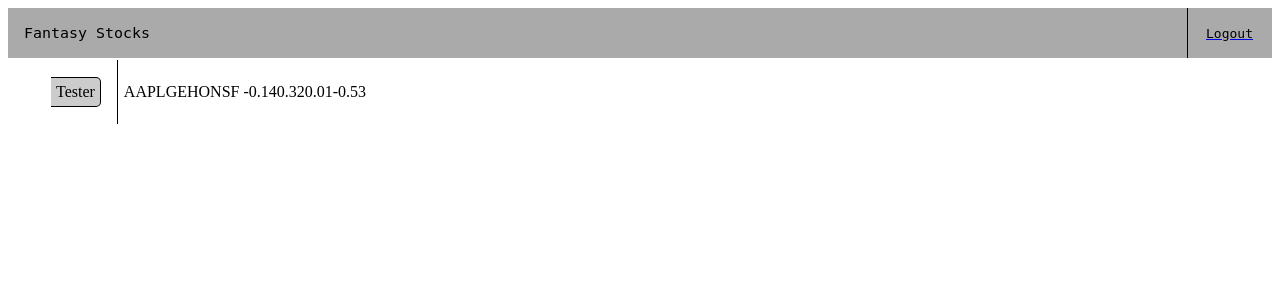
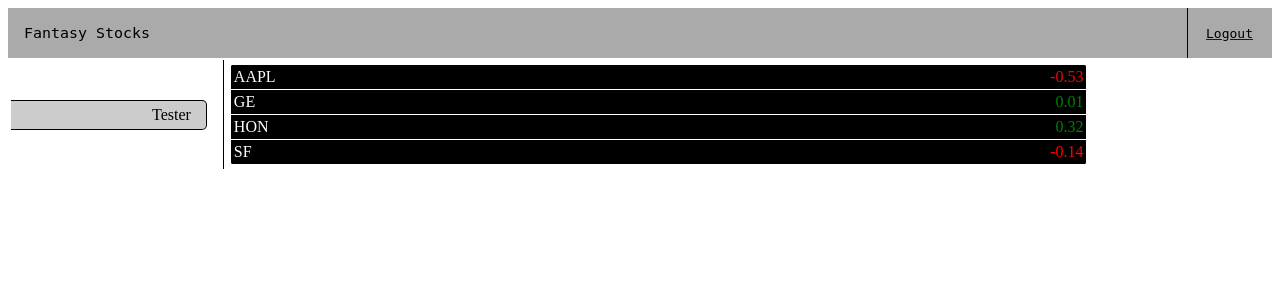
Before and after one commit to ddsnowboard/FantasyStocks, a Django app: page /stocks/dashboard/ in a window 1280 px wide. Shown: the top 300 px of the page. Run offline with Django 3.2, Linux system fonts and the light colour scheme; a user stored in the database is signed in; data comes from the database, SQL or seed files in the repository; both versions use the stored data as it was after the commit.

Commit message:
Make some more progress on the dashboard.
The stock table is getting somewhere.

```diff
--- a/fantasyStocks/static/style.css
+++ b/fantasyStocks/static/style.css
@@ -81,8 +81,47 @@
     border-top-right-radius: 5px;
     border-bottom-right-radius: 5px;
     padding: 5px;
+    padding-right: 15px;
 }
 
 .selected {
     background-color: #cccccc;
 }
+
+.dashboardMain {
+    width: 85%;
+}
+
+.dash {
+    width: 100%;
+}
+
+/* Without this, the tabs on the Dasboard will be too far from the side of the page. */
+.leftTabs > ul {
+    padding-left: 0px;
+    text-align: right;
+}
+
+.green {
+    color: green;
+}
+
+.red {
+    /* Since this is shown on a black background, it should probably be a little less jarring. I don't know
+     * how to do that though. I'll do some searching. */
+    color: red;
+}
+
+.stockBoard {
+    width: 100%;
+    border-radius: 5px;
+    border: 1px solid black;
+    border-collapse: collapse;
+    background-color: black;
+    color: white;
+}
+
+.stockBoard td {
+    border: 1px solid white;
+    padding: 3px;
+}
--- a/fantasyStocks/stocks/models.py
+++ b/fantasyStocks/stocks/models.py
@@ -14,10 +14,10 @@
 
 
 class Stock(models.Model):
-    company_name = models.CharField(max_length=50, default="")
+    company_name = models.CharField(max_length=50, default="", blank=True)
     symbol = models.CharField(max_length=4, primary_key=True)
-    last_updated = models.DateTimeField()
-    image = models.ImageField(upload_to=get_upload_location)
+    last_updated = models.DateTimeField(default=timezone.now() - timedelta(minutes=20))
+    image = models.ImageField(upload_to=get_upload_location, blank=True)
     price = models.DecimalField(max_digits=6, decimal_places=2, default=0)
     change = models.DecimalField(max_digits=6, decimal_places=2, default=0)
     def __str__(self):
@@ -29,6 +29,9 @@
             self.price = jsonObj['LastPrice']
             self.change = jsonObj["Change"]
             self.last_updated = timezone.now()
+            if self.company_name == "":
+                self.company_name = jsonObj["Name"]
+                self.symbol = self.symbol.upper()
             self.save()
     def get_price(self):
         self.update()
--- a/fantasyStocks/stocks/templates/dashboard.html
+++ b/fantasyStocks/stocks/templates/dashboard.html
@@ -7,7 +7,7 @@
 {% block content %}
 <table class="dash">
     <tr>
-        <td style="border-right: 1px solid black">
+        <td style="border-right: 1px solid black; width: 17%;">
             <div class="leftTabs">
                 <ul>
                     {% for player in players %}
@@ -27,18 +27,24 @@
                 <tr>
                     <td>
                         <table class="stockBoard">
+                            {% for stock in players.0.floor.stocks.all %}
                             <tr>
-                                {% for stock in players.0.floor.stocks.all %}
-                                <span style="display: inline-block; float: left">{{ stock.symbol }}</span><span style="display: inline-block; float: right">{{ stock.get_change }}</span>
-                                {% endfor %}
+                                <td>
+                                <span style="display: inline-block; float: left">{{ stock.symbol }}</span>
+                                {% with change=stock.get_change %}
+                                <span class="{% if change > 0%}green{% else %}red{% endif %}" style="display: inline-block; float: right">{{ change }}</span>
+                                {% endwith %}
+                                </td>
                             </tr>
+                            {% endfor %}
+                </tr>
                         </table>
                     </td>
                     <td>
                     </td>
-                </tr>
+    </tr>
             </table>
         </td>
-    </tr>
+        </tr>
 </table>
 {% endblock %}
```
Also changed, not shown: fantasyStocks/db.sqlite3, fantasyStocks/stocks/migrations/0009_auto_20151012_2218.py (added), fantasyStocks/stocks/migrations/0010_auto_20151012_2219.py (added).
